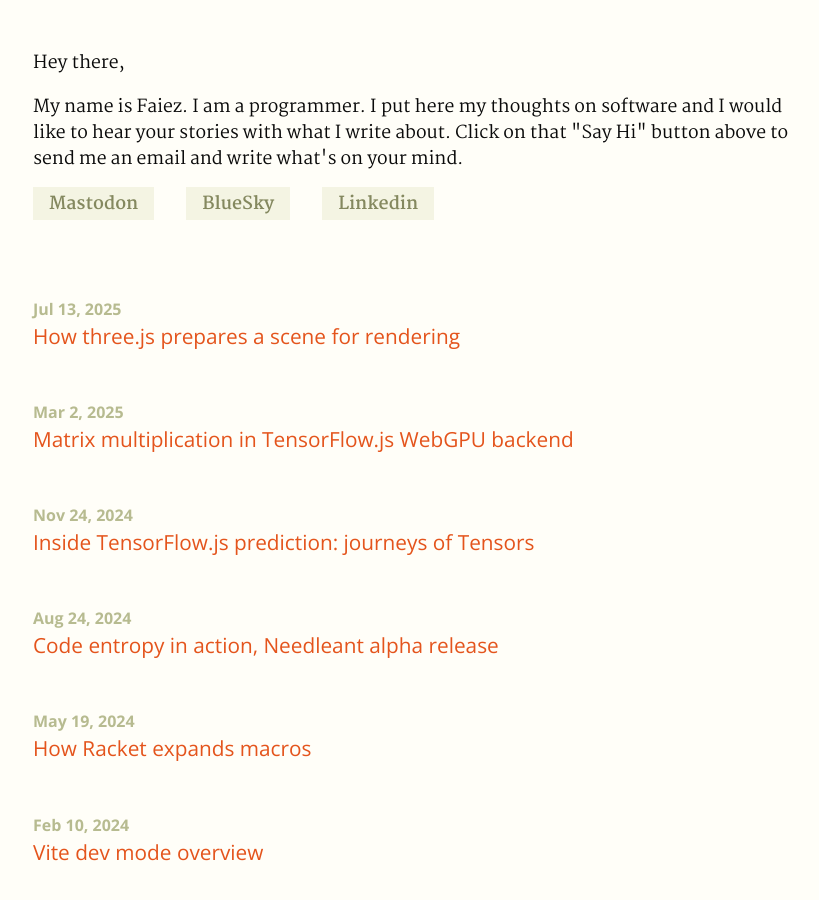
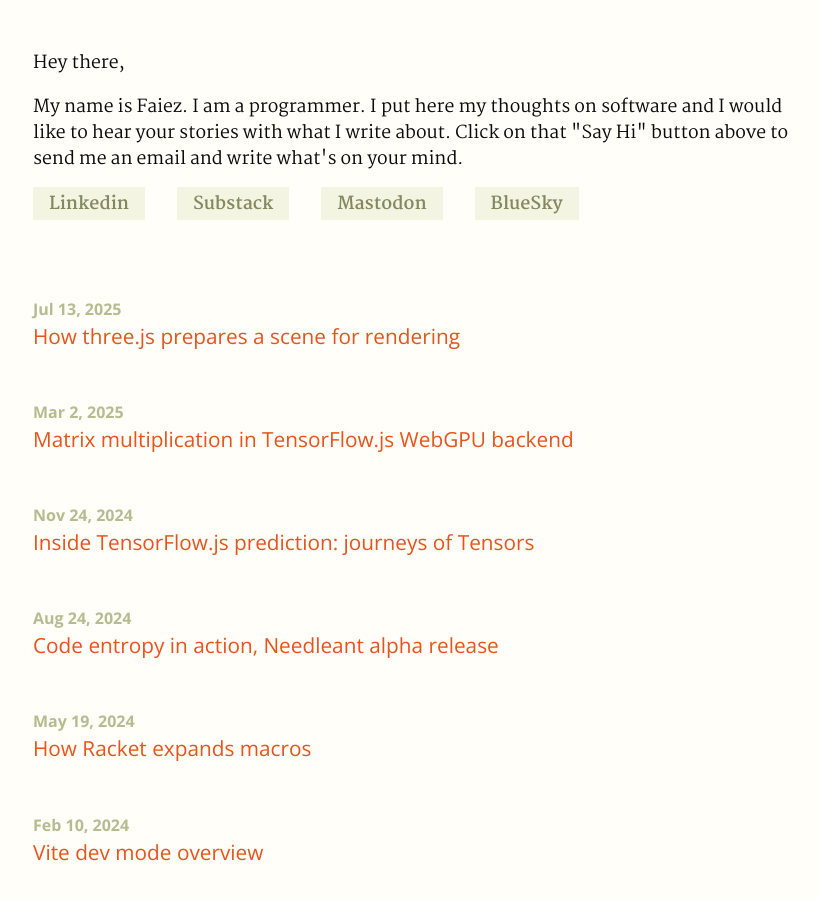
Before and after one commit to haresfaiez/haresfaiez.github.io, a Jekyll site: the page built from index.html, in a window 1280 px wide and 900 px high. Shown: the whole window, without its empty margins (183-1002 px from the left). Built offline with Jekyll 4.4.1, drawn with Linux system fonts in a browser that asks for light colours.

Commit message:
link substack account

```diff
--- a/_config.yml
+++ b/_config.yml
@@ -10,6 +10,7 @@ baseurl: ""
 mastodon_handle : faiezhares
 bsky_handle  : faiezhares
 linkedin_handle : faiez-hares-4b2262158
+substack_handle : faiezhares
 
 markdown: kramdown
 
--- a/_includes/contact.html
+++ b/_includes/contact.html
@@ -1,4 +1,22 @@
 <menu class="menu">
+  {% if site.linkedin_handle %}
+  <li>
+    <a class="item" href="https://linkedin.com/in/{{ site.linkedin_handle }}">
+      {% include icon.html name="linkedin" %}
+      <span>Linkedin</span>
+    </a>
+  </li>
+  {% endif %}
+
+  {% if site.substack_handle %}
+  <li>
+    <a class="item" href="https://{{ site.substack_handle }}.substack.com">
+      {% include icon.html name="substack" %}
+      <span>Substack</span>
+    </a>
+  </li>
+  {% endif %}
+
   {% if site.mastodon_handle %}
   <li>
     <a class="item" href="https://mastodon.social/@{{ site.mastodon_handle }}">
@@ -12,15 +30,6 @@
     <a class="item" href="https://bsky.app/profile/{{ site.bsky_handle }}.bsky.social">
       {% include icon.html name="bluesky" %}
       <span>BlueSky</span>
-    </a>
-  </li>
-  {% endif %}
-
-  {% if site.linkedin_handle %}
-  <li>
-    <a class="item" href="https://linkedin.com/in/{{ site.linkedin_handle }}">
-      {% include icon.html name="linkedin" %}
-      <span>Linkedin</span>
     </a>
   </li>
   {% endif %}
```
